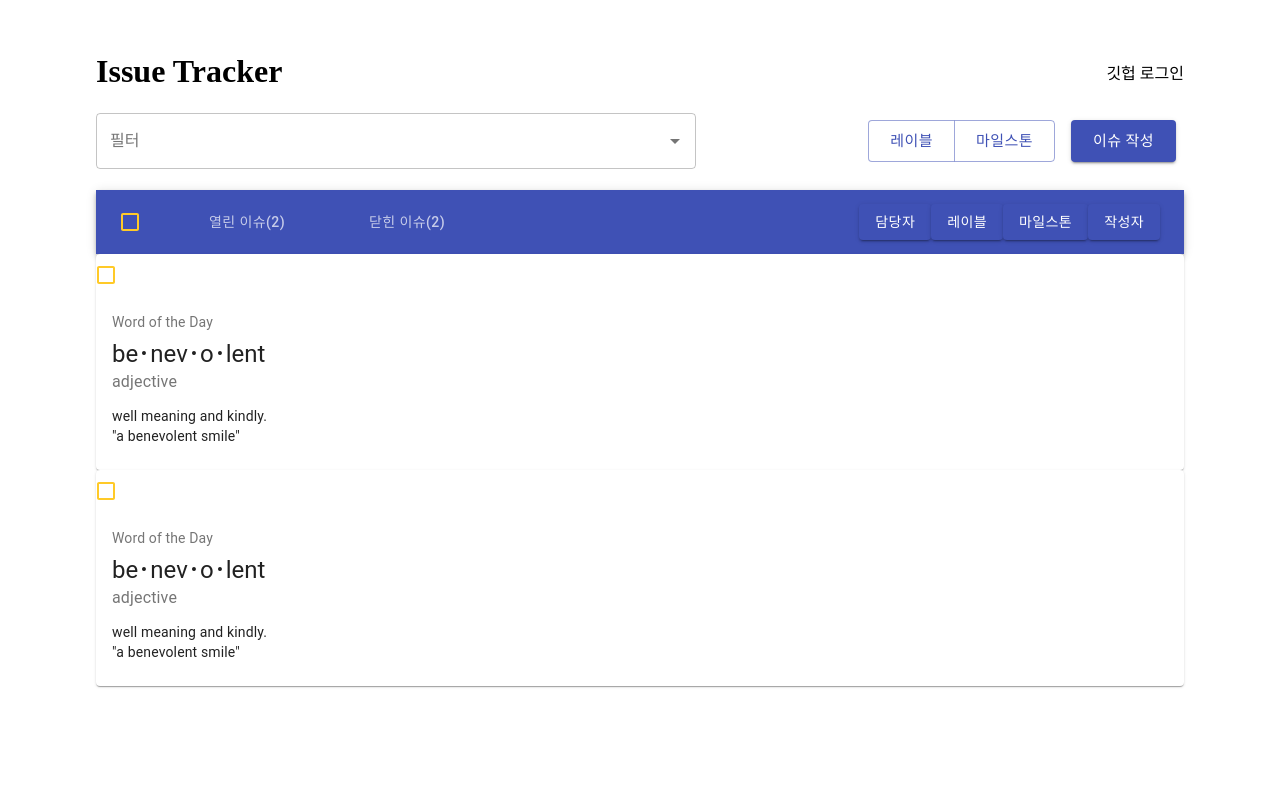
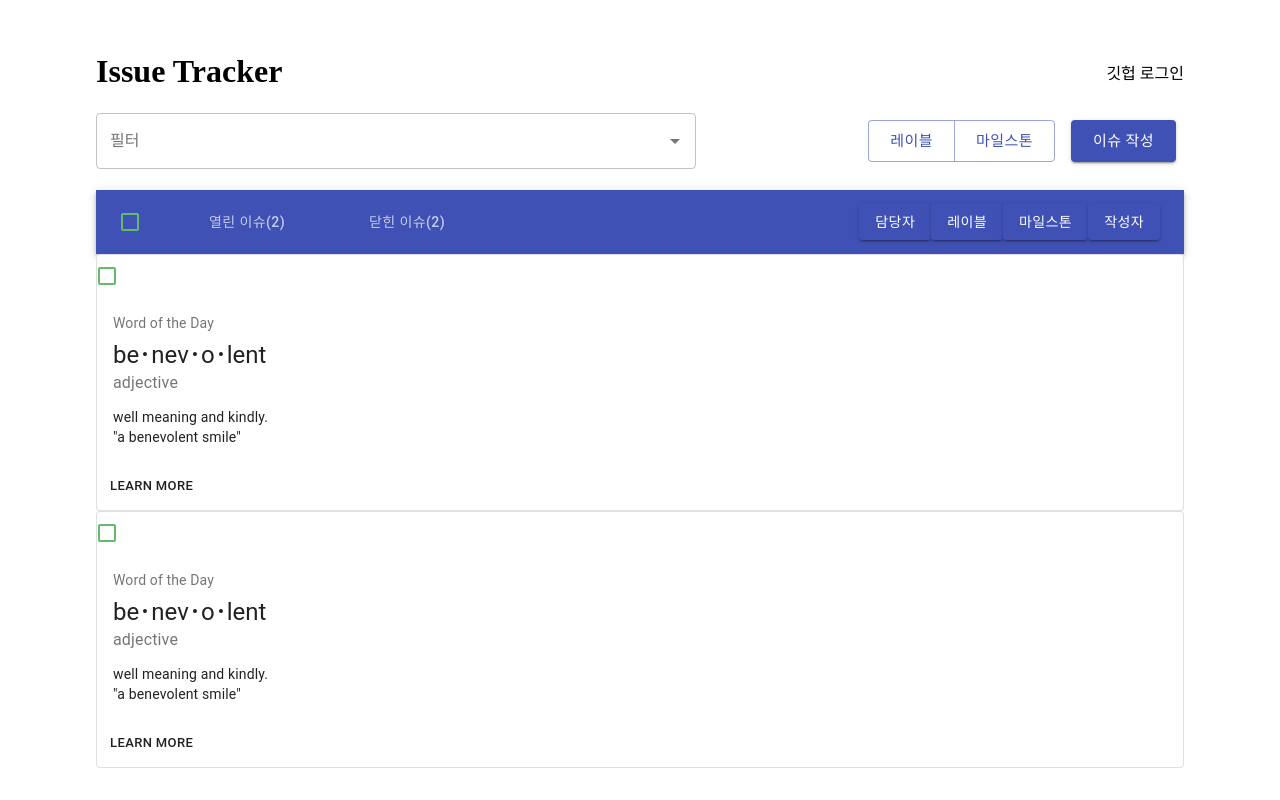
Before and after one commit to codesquad-members-2021/issue-tracker, a React (Create React App) app in the folder fe/: page / in a window 1280 px wide. Built offline with nearby package versions, Linux system fonts and the light colour scheme.

Commit message:
feat: CheckBox
- 체크박스 로직 구현
    - 전체 선택 시 모든 카드 선택되게 함
    - 부분 선택 취소 시 전체 선택 취소
    - 전체 선택 취소 시 모든 카드 취소

```diff
--- a/fe/src/components/home/IssueTable.tsx
+++ b/fe/src/components/home/IssueTable.tsx
@@ -1,57 +1,72 @@
-import React from "react";
+import React, { useEffect } from "react";
 import { DataGrid, GridColDef } from "@material-ui/data-grid";
 import { IssueType } from "utils/interface";
 import { Button, Card, CardActions, CardContent, makeStyles, Typography } from "@material-ui/core";
 import CheckBox from "./styles/CheckBox";
-import { selector, useRecoilValue } from "recoil";
+import { selector, useRecoilState, useRecoilValue, atom } from "recoil";
 import { selectIssueAll } from "utils/states";
+import CardItem from "./styles/CardItem";
 
-const columns: GridColDef[] = [
-  { field: "id", headerName: "#", width: 100 },
-  { field: "title", headerName: "제목", width: 100 },
-  { field: "assignee", headerName: "담당자", width: 150 },
-  { field: "label", headerName: "레이블", width: 150 },
-  { field: "milestone", headerName: "마일스톤", width: 150 },
-  { field: "author", headerName: "작성자", width: 150 },
-  { field: "created_at", headerName: "작성한 시간", width: 150 },
-];
+// const columns: GridColDef[] = [
+//   { field: "id", headerName: "#", width: 100 },
+//   { field: "title", headerName: "제목", width: 100 },
+//   { field: "assignee", headerName: "담당자", width: 150 },
+//   { field: "label", headerName: "레이블", width: 150 },
+//   { field: "milestone", headerName: "마일스톤", width: 150 },
+//   { field: "author", headerName: "작성자", width: 150 },
+//   { field: "created_at", headerName: "작성한 시간", width: 150 },
+// ];
 
-const rows = [
-  { id: 1, assignee: "adelakim5", author: "adelakim5" },
-  { id: 2, assignee: "adelakim5", author: "adelakim5" },
-  { id: 3, assignee: "adelakim5", author: "adelakim5" },
-  { id: 4, assignee: "adelakim5", author: "adelakim5" },
-  { id: 5, assignee: "adelakim5", author: "adelakim5" },
-  { id: 6, assignee: "adelakim5", author: "adelakim5" },
-  { id: 7, assignee: "adelakim5", author: "adelakim5" },
-  { id: 8, assignee: "adelakim5", author: "adelakim5" },
-  { id: 9, assignee: "adelakim5", author: "adelakim5" },
-];
+// const rows = [
+//   { id: 1, assignee: "adelakim5", author: "adelakim5" },
+//   { id: 2, assignee: "adelakim5", author: "adelakim5" },
+//   { id: 3, assignee: "adelakim5", author: "adelakim5" },
+//   { id: 4, assignee: "adelakim5", author: "adelakim5" },
+//   { id: 5, assignee: "adelakim5", author: "adelakim5" },
+//   { id: 6, assignee: "adelakim5", author: "adelakim5" },
+//   { id: 7, assignee: "adelakim5", author: "adelakim5" },
+//   { id: 8, assignee: "adelakim5", author: "adelakim5" },
+//   { id: 9, assignee: "adelakim5", author: "adelakim5" },
+// ];
 
 interface IssueTableType {
   issueListItems: IssueType[];
 }
 
-const currIssueAllState = selector({
-  key: "selectedIssueAllState",
-  get: ({ get }) => {
-    return get(selectIssueAll);
-  },
-});
-
 export default function IssueTable({ issueListItems }: IssueTableType) {
   const classes = useStyles();
   const bull = <span className={classes.bullet}>•</span>;
-  const selectedIssueAllState = useRecoilValue(currIssueAllState);
 
   return (
     <div>
       {issueListItems.map((item) => (
-        <Card className={classes.root}>
+        <Card className={classes.root} variant="outlined">
+          <CheckBox />
+          <CardContent>
+            <Typography className={classes.title} color="textSecondary" gutterBottom>
+              Word of the Day
+            </Typography>
+            <Typography variant="h5" component="h2">
+              be{bull}nev{bull}o{bull}lent
+            </Typography>
+            <Typography className={classes.pos} color="textSecondary">
+              adjective
+            </Typography>
+            <Typography variant="body2" component="p">
+              well meaning and kindly.
+              <br />
+              {'"a benevolent smile"'}
+            </Typography>
+          </CardContent>
+          <CardActions>
+            <Button size="small">Learn More</Button>
+          </CardActions>
+        </Card>
+        /* <Card className={classes.root}>
           <CheckBox
-            checked={selectedIssueAllState}
-            onChange={(e) => console.log(e.target)}
+            checked={selectedIssueAllState || checkState}
             name={`${item.id}`}
+            onChange={handleChange}
           />
           <CardContent>
             <Typography className={classes.title} color="textSecondary" gutterBottom>
@@ -69,7 +84,7 @@ export default function IssueTable({ issueListItems }: IssueTableType) {
               {'"a benevolent smile"'}
             </Typography>
           </CardContent>
-        </Card>
+        </Card> */
       ))}
     </div>
 
--- a/fe/src/components/home/issueAppBar/IssueAppBar.presenter.tsx
+++ b/fe/src/components/home/issueAppBar/IssueAppBar.presenter.tsx
@@ -1,15 +1,12 @@
-import { useState } from "react";
-import styled from "styled-components";
-import { createStyles, makeStyles, Theme, withStyles } from "@material-ui/core/styles";
-import { AppBar, Toolbar, Tabs, Tab, CheckboxProps, Checkbox } from "@material-ui/core";
-import { green, amber } from "@material-ui/core/colors";
+import { createStyles, makeStyles, Theme } from "@material-ui/core/styles";
+import { AppBar, Toolbar, Tabs, Tab } from "@material-ui/core";
 import { IssueRefMenuProps } from "utils/interface";
 import IssueRefMenuContainer from "../issueRefMenu/IssueRefMenu.container";
 import { selector, useRecoilState, useRecoilValue } from "recoil";
 import { openState, selectIssueAll } from "utils/states";
 import { SimpleAppBarProps } from "utils/interface";
 import IssueTable from "../IssueTable";
-import CheckBox from "../styles/CheckBox";
+import CheckBoxAppBar from "../styles/CheckBox.AppBar";
 
 interface IssueAppBarPresenterProps extends SimpleAppBarProps {
   showOpenIssue: () => void;
@@ -28,27 +25,12 @@ export default function IssueAppBarPresenter(props: IssueAppBarPresenterProps) {
   const classes = useStyles();
   const { openedIssue, closedIssue, showOpenIssue, showCloseIssue, issueRefArray } = props;
   const currOpenState = useRecoilValue(currentIssueState);
-  const [selectedIssueAll, setSelectedIssueAll] = useRecoilState(selectIssueAll);
-
-  const onChange = (event: React.ChangeEvent<HTMLInputElement>) => {
-    setSelectedIssueAll(true);
-  };
-
-  // const handleChange = (event: React.ChangeEvent<HTMLInputElement>) => {
-  //   setState({ ...state, [event.target.name]: event.target.checked });
-  // };
 
   return (
     <div className={classes.root}>
       <AppBar position="static">
         <Toolbar>
-          <CheckBox checked={selectedIssueAll} onChange={onChange} name="issueAll" />
-          {/* <FormControlLabel
-            control={
-              <GreenCheckbox checked={state.checkedG} onChange={handleChange} name="checkedG" />
-            }
-            label=""
-          /> */}
+          <CheckBoxAppBar />
           <Tabs className={classes.title}>
             <Tab onClick={showOpenIssue} label={`열린 이슈(${openedIssue.length})`} />
             <Tab onClick={showCloseIssue} label={`닫힌 이슈(${closedIssue.length})`} />
@@ -58,11 +40,6 @@ export default function IssueAppBarPresenter(props: IssueAppBarPresenterProps) {
           ))}
         </Toolbar>
       </AppBar>
-      {/* <Issues>
-        {currOpenState
-          ? openedIssue.map((issue) => <Issue key={issue.id}>{issue.title}</Issue>)
-          : closedIssue.map((issue) => <Issue key={issue.id}>{issue.title}</Issue>)}
-      </Issues> */}
       <IssueTable issueListItems={currOpenState ? openedIssue : closedIssue} />
     </div>
   );
@@ -79,17 +56,3 @@ const useStyles = makeStyles((theme: Theme) =>
     },
   })
 );
-
-const GreenCheckbox = withStyles({
-  root: {
-    color: amber[400],
-    "&$checked": {
-      color: amber[600],
-    },
-  },
-  checked: {},
-})((props: CheckboxProps) => <Checkbox color="default" {...props} />);
-
-const Issues = styled.ul``;
-
-const Issue = styled.li``;
--- /dev/null
+++ b/fe/src/components/home/styles/CardItem.tsx
@@ -0,0 +1,52 @@
+import React from "react";
+import { Button, Card, CardActions, CardContent, makeStyles, Typography } from "@material-ui/core";
+import CheckBox from "./CheckBox";
+import { IssueType } from "utils/interface";
+import { selector, useRecoilState, useRecoilValue, atom } from "recoil";
+
+const issueState = atom({
+  key: "issueState",
+  default: false,
+});
+
+interface CardItemProps {
+  item: IssueType;
+  selectedIssueAllState: boolean;
+}
+
+export default function CardItem({ item, selectedIssueAllState }: CardItemProps) {
+  const classes = useStyles();
+  const [checkState, setCheckState] = useRecoilState(issueState);
+
+  const handleChange = () => {
+    setCheckState(!checkState);
+  };
+
+  return (
+    <Card className={classes.root}>
+      {/* <CheckBox
+        checked={selectedIssueAllState || checkState}
+        name={`${item.id}`}
+        onChange={handleChange}
+      /> */}
+      <CardContent>
+        <Typography className={classes.title} color="textSecondary" gutterBottom>
+          {item.title}
+        </Typography>
+      </CardContent>
+    </Card>
+  );
+}
+
+const useStyles = makeStyles({
+  root: {
+    minWidth: 275,
+  },
+
+  title: {
+    fontSize: 14,
+  },
+  pos: {
+    marginBottom: 12,
+  },
+});
--- /dev/null
+++ b/fe/src/components/home/styles/CheckBox.AppBar.tsx
@@ -0,0 +1,27 @@
+import React, { useState } from "react";
+import FormGroup from "@material-ui/core/FormGroup";
+import FormControlLabel from "@material-ui/core/FormControlLabel";
+import { selector, useRecoilState, useRecoilValue, useSetRecoilState } from "recoil";
+import { selectIssueAll, selectCheckBoxAppBar } from "utils/states";
+import { GreenCheckbox } from "./CheckBox.style";
+
+export default function CheckBoxAppBar() {
+  const [selectedCheckBoxAppBar, setSelectedCheckBoxAppBar] = useRecoilState(selectCheckBoxAppBar);
+  const setSelectedIssueAll = useSetRecoilState(selectIssueAll);
+
+  const onChange = (event: React.ChangeEvent<HTMLInputElement>) => {
+    setSelectedIssueAll(event.target.checked);
+    setSelectedCheckBoxAppBar(event.target.checked);
+  };
+
+  return (
+    <FormGroup row>
+      <FormControlLabel
+        control={
+          <GreenCheckbox checked={selectedCheckBoxAppBar} onChange={onChange} name="checkedG" />
+        }
+        label=""
+      />
+    </FormGroup>
+  );
+}
--- /dev/null
+++ b/fe/src/components/home/styles/CheckBox.style.tsx
@@ -0,0 +1,13 @@
+import { withStyles } from "@material-ui/core/styles";
+import { green } from "@material-ui/core/colors";
+import Checkbox, { CheckboxProps } from "@material-ui/core/Checkbox";
+
+export const GreenCheckbox = withStyles({
+  root: {
+    color: green[400],
+    "&$checked": {
+      color: green[600],
+    },
+  },
+  checked: {},
+})((props: CheckboxProps) => <Checkbox color="default" {...props} />);
--- a/fe/src/components/home/styles/CheckBox.tsx
+++ b/fe/src/components/home/styles/CheckBox.tsx
@@ -1,29 +1,36 @@
-import React from "react";
-import { CheckboxProps, Checkbox, FormControlLabel } from "@material-ui/core";
-import { amber } from "@material-ui/core/colors";
-import { withStyles } from "@material-ui/core/styles";
+import React, { useState, useEffect } from "react";
+import FormGroup from "@material-ui/core/FormGroup";
+import FormControlLabel from "@material-ui/core/FormControlLabel";
+import { selector, useRecoilState, useRecoilValue } from "recoil";
+import { selectIssueAll, selectCheckBoxAppBar } from "utils/states";
+import { GreenCheckbox } from "./CheckBox.style";
 
-const AmberCheckbox = withStyles({
-  root: {
-    color: amber[400],
-    "&$checked": {
-      color: amber[600],
-    },
-  },
-  checked: {},
-})((props: CheckboxProps) => <Checkbox color="default" {...props} />);
+export default function CheckBox() {
+  const [selectedCheckBoxAppBar, setSelectedCheckBoxAppBar] = useRecoilState(selectCheckBoxAppBar);
+  const selectedIssueAll = useRecoilValue(selectIssueAll);
+  const [state, setState] = useState(false);
 
-interface checkBoxProps {
-  checked: boolean;
-  onChange: (event: React.ChangeEvent<HTMLInputElement>) => void;
-  name: string;
-}
+  useEffect(() => {
+    setState(selectedIssueAll);
+  }, [selectedIssueAll]);
 
-export default function CheckBox({ checked, name, onChange }: checkBoxProps) {
+  useEffect(() => {
+    if (!selectedCheckBoxAppBar) return;
+    setState(selectedCheckBoxAppBar);
+  }, [selectedCheckBoxAppBar]);
+
+  const handleChange = (event: React.ChangeEvent<HTMLInputElement>) => {
+    if (selectedCheckBoxAppBar && !event.target.checked) setSelectedCheckBoxAppBar(false);
+
+    setState(event.target.checked);
+  };
+
   return (
-    <FormControlLabel
-      control={<AmberCheckbox checked={checked} onChange={onChange} name={name} />}
-      label=""
-    />
+    <FormGroup row>
+      <FormControlLabel
+        control={<GreenCheckbox checked={state} onChange={handleChange} name="checkedG" />}
+        label=""
+      />
+    </FormGroup>
   );
 }
--- a/fe/src/utils/states.ts
+++ b/fe/src/utils/states.ts
@@ -10,6 +10,11 @@ export const closeState = atom({
   default: false,
 });
 
+export const selectCheckBoxAppBar = atom({
+  key: "selectCheckBoxAppBar",
+  default: false,
+});
+
 export const selectIssueAll = atom({
   key: "selectIssueAll",
   default: false,
```
Also changed, not shown: fe/src/components/home/styles/CheckBox.tmp.tsx (added, +41 -0 lines).
